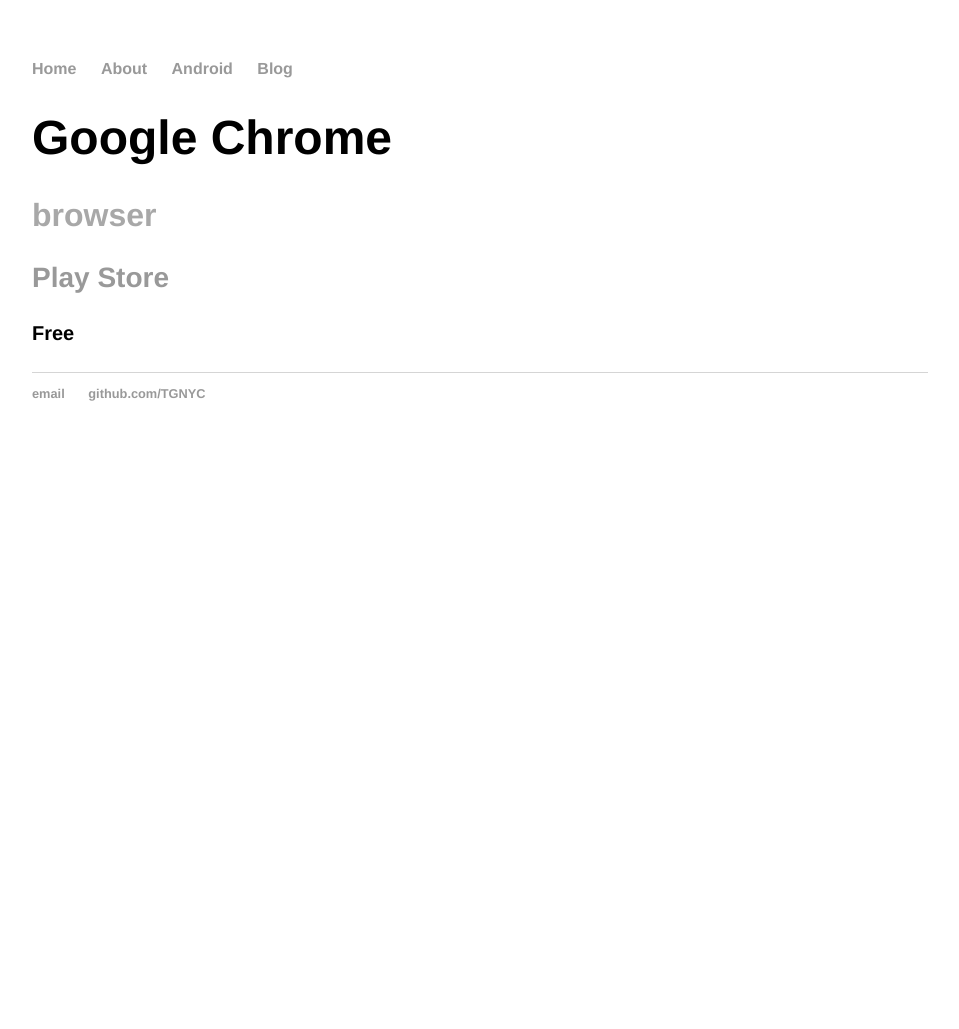
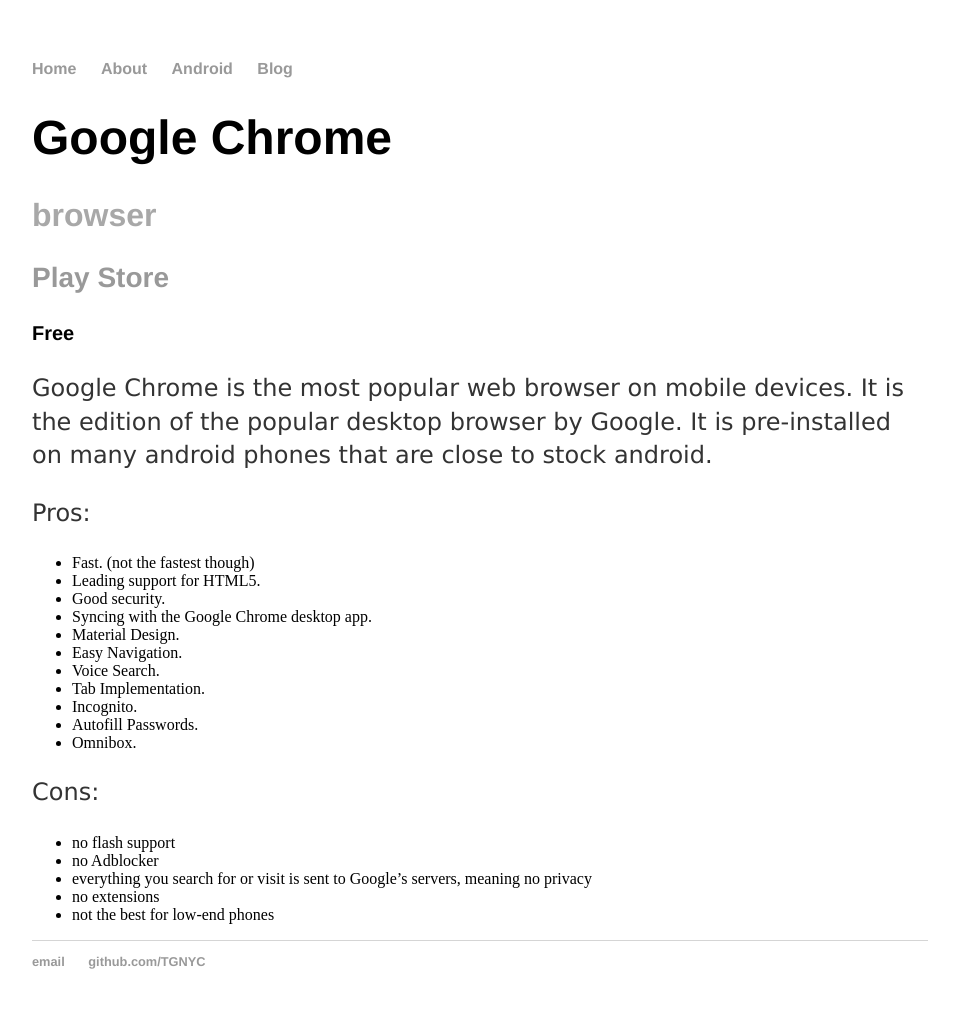
Before and after one commit to TGNYC/old, a Jekyll site: the page built from android/appguide/chrome.md, in a window 1280 px wide. Shown: the whole page, without its empty margins (160-1119 px from the left). Built offline with Jekyll 4.4.1, drawn with Linux system fonts in a browser that asks for light colours; before the commit the page ends 900 px from its top, so only the background shows below that.

Commit message:
Update chrome.md

```diff
--- a/android/appguide/chrome.md
+++ b/android/appguide/chrome.md
@@ -5,3 +5,25 @@
 links: <a href="https://play.google.com/store/apps/details?id=com.android.chrome">Play Store</a>
 price: Free
 ---
+
+Google Chrome is the most popular web browser on mobile devices. It is the edition of the popular desktop browser by Google. It is pre-installed on many android phones that are close to stock android.
+
+Pros:
+ * Fast. (not the fastest though)
+ * Leading support for HTML5.
+ * Good security.
+ * Syncing with the Google Chrome desktop app.
+ * Material Design.
+ * Easy Navigation.
+ * Voice Search.
+ * Tab Implementation.
+ * Incognito.
+ * Autofill Passwords.
+ * Omnibox.
+
+Cons:
+ * no flash support
+ * no Adblocker
+ * everything you search for or visit is sent to Google's servers, meaning no privacy
+ * no extensions
+ * not the best for low-end phones
```
